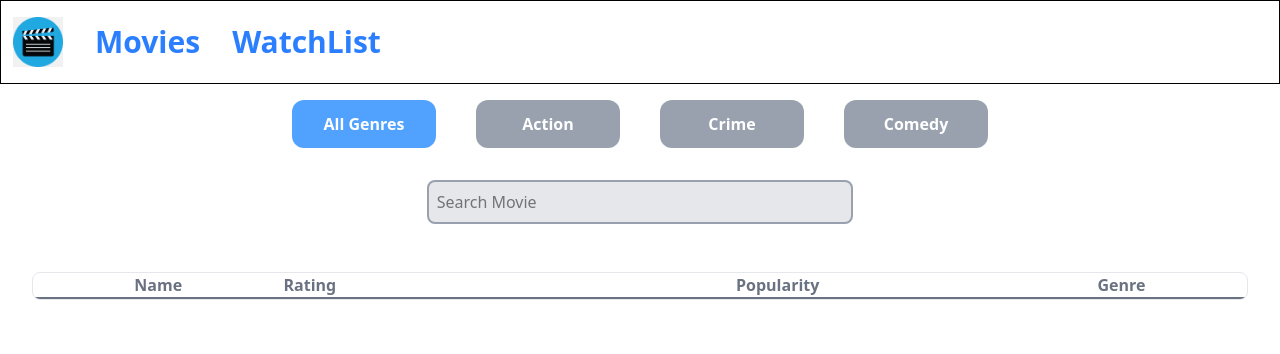
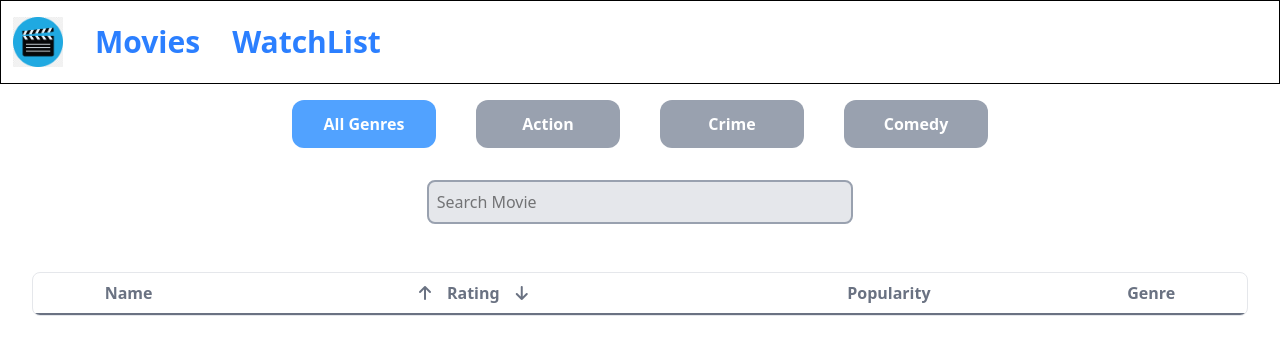
Before and after one commit to Karthik171819/React-Scaler, a React (Vite) app in the folder movie-store/: page /watchlist in a window 1280 px wide. Shown: the top 354 px of the page. Built offline with nearby package versions, Linux system fonts and the light colour scheme.

Commit message:
Watch List

```diff
--- a/movie-store/src/App.jsx
+++ b/movie-store/src/App.jsx
@@ -44,7 +44,7 @@ export default function App(){
 
         <Routes>
           <Route path="/" element={<> <Banner/> <Movies watchList={watchList} handleWatchList={handleWatchList}  removeFromWatchList={removeFromWatchList}/></>} />
-          <Route path="/watchlist" element={<WatchList  watchList={watchList}/>} />
+          <Route path="/watchlist" element={<WatchList  watchList={watchList} setWatchList={setWatchList} />} />
         </Routes>
 
       </BrowserRouter>
--- a/movie-store/src/components/WatchList.jsx
+++ b/movie-store/src/components/WatchList.jsx
@@ -1,11 +1,27 @@
 import React, { useState } from "react";
 
-const WatchList = ({ watchList }) => {
+const WatchList = ({ watchList, setWatchList }) => {
   const [search, setSearch] = useState("");
 
+  //function to handle search input
   let handleSearch = (e) => {
     setSearch(e.target.value);
   };
+
+  //sorting the watchlist based on rating
+  let sortIncreasing = () =>{
+   let sortedIcrement=  watchList.sort((movieA, movieB) => {
+      return movieA.vote_average - movieB.vote_average
+    })
+    setWatchList([...sortedIcrement])
+  }
+
+  let sortDecreasing = () =>{
+   let sortedDecreasing= watchList.sort((movieA, movieB) => {
+      return movieB.vote_average - movieA.vote_average
+    })
+    setWatchList([...sortedDecreasing])
+  }
   return (
     <>
       <div className="flex justify-center flex-wrap m-4">
@@ -39,12 +55,11 @@ const WatchList = ({ watchList }) => {
             <tr>
               <th>Name</th>
 
-              <div>
-                <div></div>
-                <th>Rating</th>
-                <div></div>
-              </div>
-
+              <th className='flex justify-center items-center'>
+                <div className="p-2" onClick={sortIncreasing}><i class="fa-solid fa-arrow-up"></i></div>
+                <div className="p-2">Rating</div>
+                <div className='p-2' onClick={sortDecreasing}><i class="fa-solid fa-arrow-down"></i></div>
+              </th>
               <th>Popularity</th>
               <th>Genre</th>
             </tr>
```
